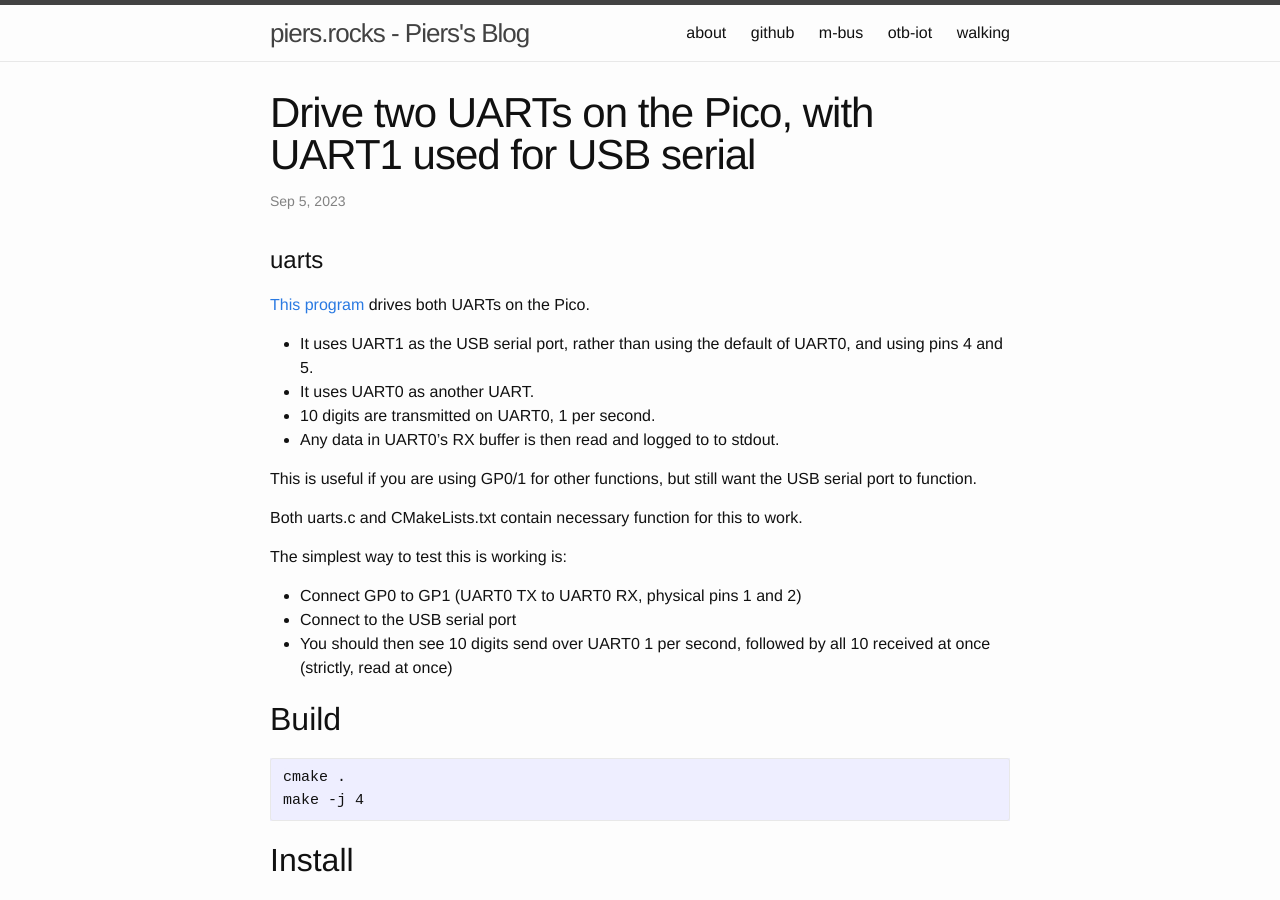
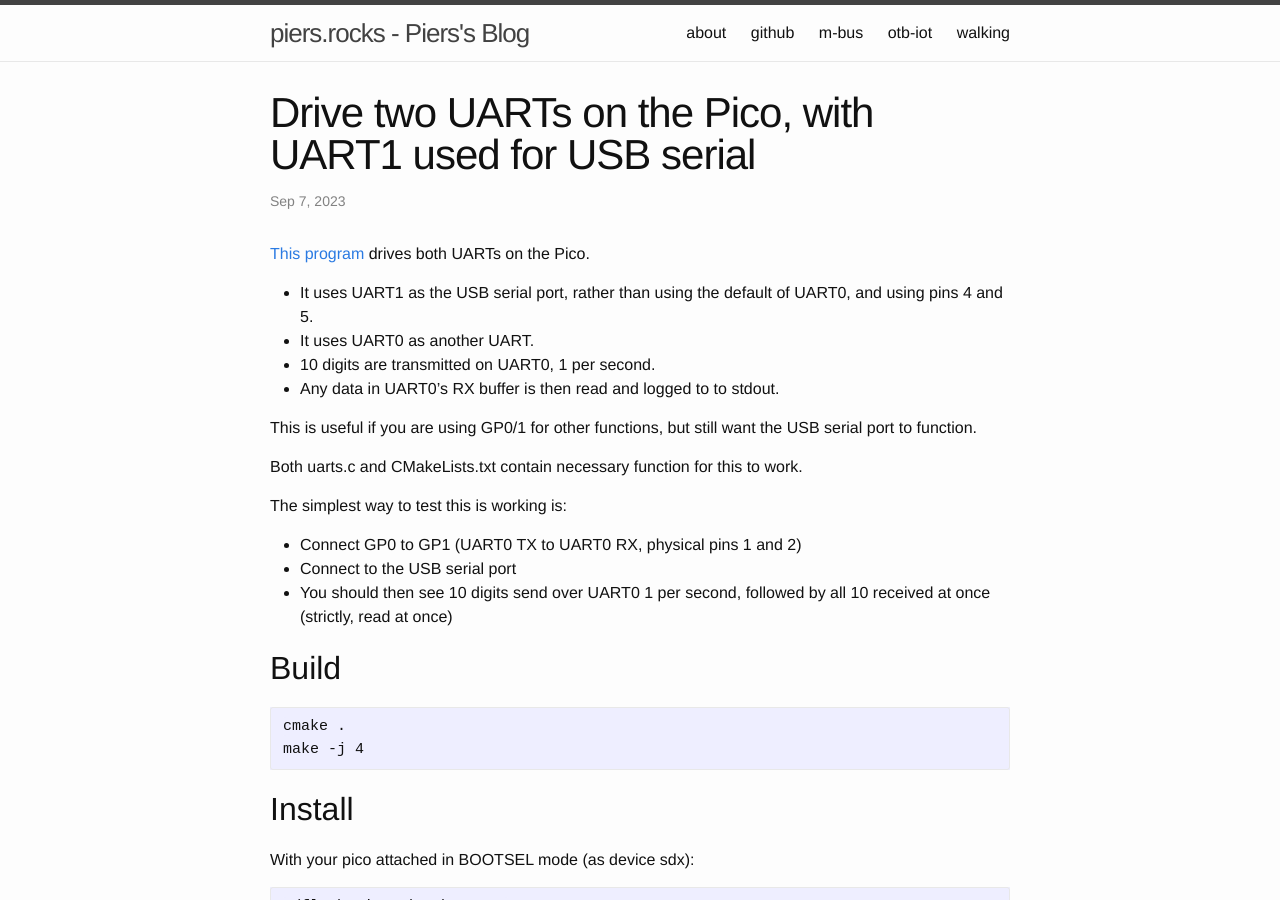
Before and after one commit to piersfinlayson/piersfinlayson.github.io, a Jekyll site: the page built from _posts/2023-09-07-drive-two-uarts-on-the-pico-one-usb-serial.markdown, in a window 1280 px wide and 900 px high. Built offline with Jekyll 4.4.1, drawn with Linux system fonts in a browser that asks for light colours; comment, search, counter and statistics services are not loaded.

Commit message:
corrections

```diff
--- a/_posts/2023-09-07-drive-two-uarts-on-the-pico-one-usb-serial.markdown
+++ b/_posts/2023-09-07-drive-two-uarts-on-the-pico-one-usb-serial.markdown
@@ -1,11 +1,9 @@
 ---
 layout: post
 title:  "Drive two UARTs on the Pico, with UART1 used for USB serial"
-date:   2023-09-05 7:02 +0000
+date:   2023-09-07 7:00 +0000
 tags:   raspberry pi pico sdk picotool bare metal docker dockerfile container uart uart1 usb serial
 ---
-
-# uarts
 
 [This program](https://github.com/piersfinlayson/pico-samples/tree/main/uarts) drives both UARTs on the Pico.
 * It uses UART1 as the USB serial port, rather than using the default of UART0, and using pins 4 and 5.
```
